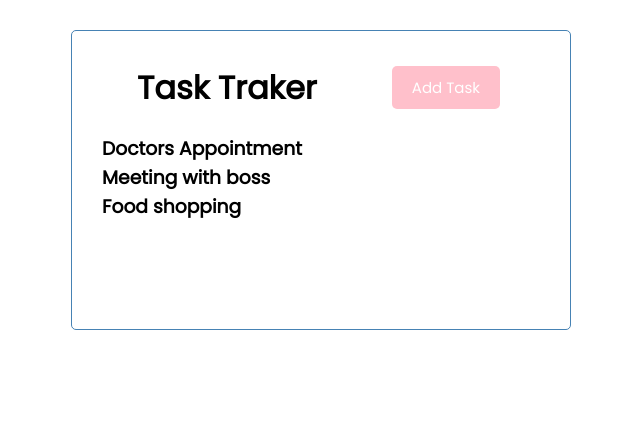
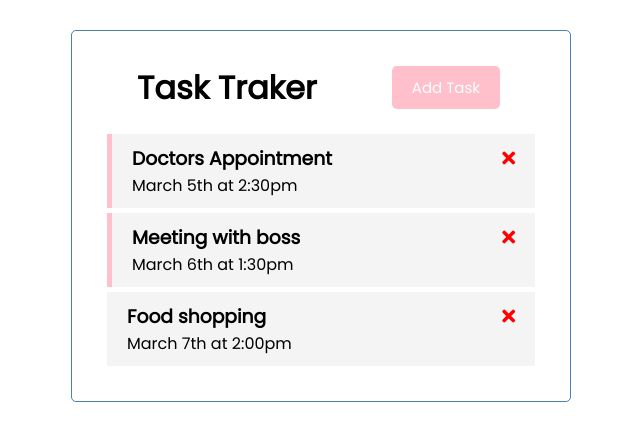
Before and after one commit to freefrogs/Vue_learning, a Vue app in the folder task-traker/: page / in a window 1280 px wide. Shown: the top 440 px of the page, without its empty margins (319-959 px from the left). Built offline with nearby package versions, Linux system fonts and the light colour scheme.

Commit message:
Add Task component

```diff
--- a/task-traker/public/index.html
+++ b/task-traker/public/index.html
@@ -4,6 +4,7 @@
     <meta charset="utf-8">
     <meta http-equiv="X-UA-Compatible" content="IE=edge">
     <meta name="viewport" content="width=device-width,initial-scale=1.0">
+    <link rel="stylesheet" href="https://cdnjs.cloudflare.com/ajax/libs/font-awesome/5.15.3/css/all.min.css" />
     <link rel="icon" href="<%= BASE_URL %>favicon.ico">
     <title><%= htmlWebpackPlugin.options.title %></title>
   </head>
--- a/task-traker/src/App.vue
+++ b/task-traker/src/App.vue
@@ -1,7 +1,7 @@
 <template>
   <div class="container">
     <Header title="Task Traker"/>
-    <Tasks :tasks="tasks" />
+    <Tasks :tasks="tasks" @delete-task="deleteTask" @toggle-reminder="toggleReminder" />
   </div>
 </template>
 
@@ -19,6 +19,16 @@
     return {
       tasks: []
     }
+  },
+  methods: {
+    deleteTask(id) {
+      if (confirm('Are you sure?')) {
+        this.tasks = this.tasks.filter(t => t.id !== id)
+      }
+    },
+    toggleReminder(id) {
+      this.tasks = this.tasks.map(t => t.id === id ? {...t, reminder: !t.reminder} : t)
+    },
   },
   created() {
     this.tasks = [
--- /dev/null
+++ b/task-traker/src/components/Task.vue
@@ -0,0 +1,43 @@
+<template>
+  <div @dblclick="$emit('toggle-reminder', task.id)" :class="[task.reminder ? 'reminder' : '', 'task']">
+    <h3>
+      {{ task.text }}
+      <i @click="onDelete(task.id)" class="fas fa-times"></i>
+    </h3>
+    <p>{{ task.day }}</p>
+  </div>
+</template>
+
+<script>
+export default {
+  name: 'Task',
+  props: {
+    task: Object
+  },
+  methods: {
+    onDelete(id) {
+      this.$emit('delete-task', id)
+    },
+  },
+}
+</script>
+
+<style scoped>
+.fas {
+  color: red;
+}
+.task {
+  background: #f4f4f4;
+  margin: 5px;
+  padding: 10px 20px;
+  cursor: pointer;
+}
+.task.reminder {
+  border-left: 5px solid pink;
+}
+.task h3 {
+  display: flex;
+  align-items: center;
+  justify-content: space-between;
+}
+</style>
--- a/task-traker/src/components/Tasks.vue
+++ b/task-traker/src/components/Tasks.vue
@@ -1,14 +1,22 @@
 <template>
-  <div :key="task.id" v-for="task in tasks">
-    <h3>{{ task.text }}</h3>
+  <div>
+    <div v-for="task in tasks" :key="task.id">
+      <Task :task="task" @delete-task="$emit('delete-task', task.id)" @toggle-reminder="$emit('toggle-reminder', task.id)"/>
+    </div>
   </div>
 </template>
 
 <script>
+import Task from './Task'
+
 export default {
   name: 'Tasks',
   props: {
     tasks: Array
-  }
+  },
+  components: {
+    Task,
+  },
+  emits: ['delete-task', 'toggle-reminder'],
 }
 </script>
```
